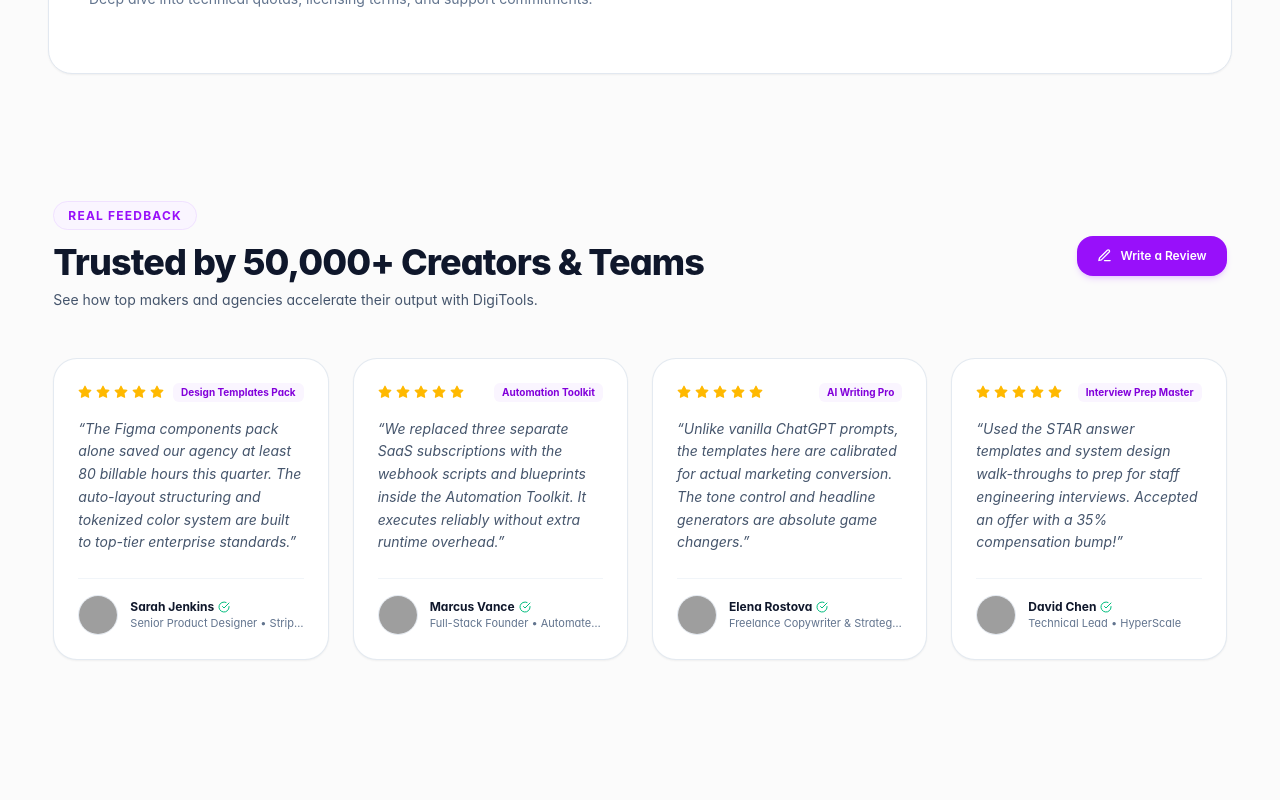
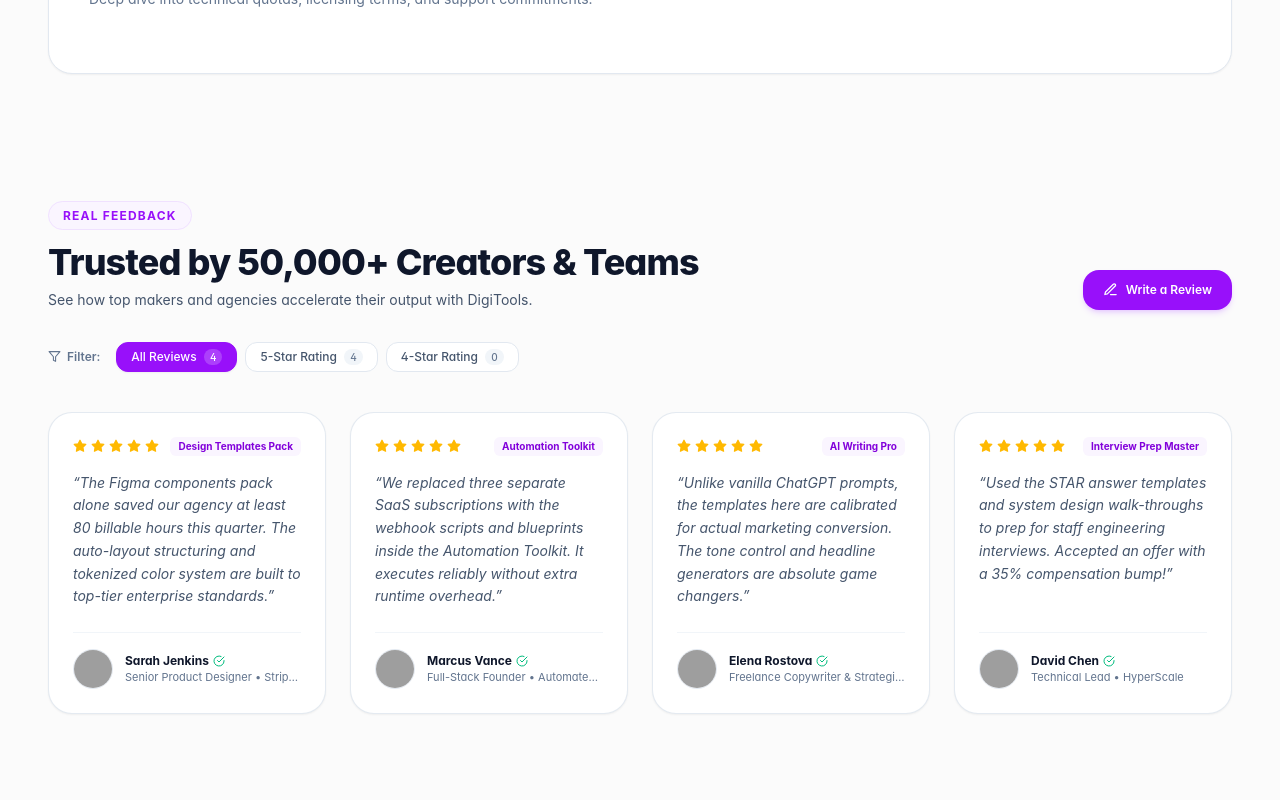
Before and after one commit to ruhul2003/DigiTools-Platform, a Next.js app: page / in a window 1280 px wide. Shown: the part 5220-6020 px from the top of the page. Built offline with nearby package versions, Linux system fonts and the light colour scheme; grey boxes are pictures that could not be loaded.

Commit message:
Enhance testimonials section with local storage review persistence and rating filter pills.

```diff
--- a/src/Components/Testimonials.jsx
+++ b/src/Components/Testimonials.jsx
@@ -1,15 +1,30 @@
 "use client";
 
-import { useState } from "react";
+import { useState, useEffect } from "react";
 import Image from "next/image";
-import { FiStar, FiCheckCircle, FiEdit3, FiX } from "react-icons/fi";
+import { FiStar, FiCheckCircle, FiEdit3, FiX, FiFilter } from "react-icons/fi";
 import { initialTestimonials } from "../data/testimonialsData";
 import { useCart } from "../context/CartContext";
 
 export default function Testimonials() {
   const [reviews, setReviews] = useState(initialTestimonials);
+  const [ratingFilter, setRatingFilter] = useState("all");
   const [showReviewModal, setShowReviewModal] = useState(false);
   const { showToast } = useCart();
+
+  useEffect(() => {
+    try {
+      const saved = localStorage.getItem("digitools_testimonials");
+      if (saved) {
+        const parsed = JSON.parse(saved);
+        if (Array.isArray(parsed) && parsed.length > 0) {
+          setReviews(parsed);
+        }
+      }
+    } catch {
+      // ignore
+    }
+  }, []);
 
   const [formData, setFormData] = useState({
     name: "",
@@ -36,7 +51,14 @@ export default function Testimonials() {
       content: formData.content,
     };
 
-    setReviews([newReview, ...reviews]);
+    const updated = [newReview, ...reviews];
+    setReviews(updated);
+    try {
+      localStorage.setItem("digitools_testimonials", JSON.stringify(updated));
+    } catch {
+      // ignore
+    }
+
     setShowReviewModal(false);
     showToast("Thank you for your feedback! Review published.", "success");
     setFormData({
@@ -49,10 +71,14 @@ export default function Testimonials() {
     });
   };
 
+  const filteredReviews = ratingFilter === "all"
+    ? reviews
+    : reviews.filter((r) => r.rating === Number(ratingFilter));
+
   return (
-    <section id="testimonials" className="py-20 w-11/12 max-w-7xl mx-auto scroll-mt-20">
+    <section id="testimonials" className="py-20 w-full max-w-[1560px] mx-auto px-4 sm:px-8 lg:px-12 scroll-mt-20">
       {/* Header */}
-      <div className="flex flex-col md:flex-row items-center justify-between gap-6 mb-12">
+      <div className="flex flex-col md:flex-row items-start md:items-end justify-between gap-6 mb-8">
         <div>
           <span className="text-xs font-bold uppercase tracking-widest text-purple-600 dark:text-purple-400 bg-purple-50 dark:bg-purple-950/60 px-3.5 py-1.5 rounded-full border border-purple-200/60 dark:border-purple-800/60">
             Real Feedback
@@ -67,15 +93,48 @@ export default function Testimonials() {
 
         <button
           onClick={() => setShowReviewModal(true)}
-          className="inline-flex items-center gap-2 px-5 py-3 rounded-2xl bg-purple-600 hover:bg-purple-700 text-white font-semibold text-xs shadow-md shadow-purple-500/20 active:scale-95 transition-all"
+          className="inline-flex items-center gap-2 px-5 py-3 rounded-2xl bg-purple-600 hover:bg-purple-700 text-white font-semibold text-xs shadow-md shadow-purple-500/20 active:scale-95 transition-all cursor-pointer"
         >
           <FiEdit3 size={15} /> Write a Review
         </button>
       </div>
 
+      {/* Filter Tabs */}
+      <div className="flex items-center gap-2 mb-8 overflow-x-auto pb-2">
+        <span className="text-xs font-semibold text-slate-500 dark:text-slate-400 mr-2 flex items-center gap-1.5 shrink-0">
+          <FiFilter size={13} /> Filter:
+        </span>
+        {[
+          { label: "All Reviews", value: "all", count: reviews.length },
+          { label: "5-Star Rating", value: "5", count: reviews.filter((r) => r.rating === 5).length },
+          { label: "4-Star Rating", value: "4", count: reviews.filter((r) => r.rating === 4).length },
+        ].map((tab) => (
+          <button
+            key={tab.value}
+            onClick={() => setRatingFilter(tab.value)}
+            className={`px-3.5 py-1.5 rounded-xl text-xs font-medium transition-all cursor-pointer shrink-0 border ${
+              ratingFilter === tab.value
+                ? "bg-purple-600 text-white border-purple-600 shadow-xs"
+                : "bg-white dark:bg-slate-900 text-slate-600 dark:text-slate-300 border-slate-200 dark:border-slate-800 hover:border-slate-300 dark:hover:border-slate-700"
+            }`}
+          >
+            {tab.label}{" "}
+            <span
+              className={`text-[10px] ml-1 px-1.5 py-0.5 rounded-full ${
+                ratingFilter === tab.value
+                  ? "bg-white/20 text-white"
+                  : "bg-slate-100 dark:bg-slate-800 text-slate-500"
+              }`}
+            >
+              {tab.count}
+            </span>
+          </button>
+        ))}
+      </div>
+
       {/* Testimonials Cards Grid */}
       <div className="grid grid-cols-1 md:grid-cols-2 lg:grid-cols-4 gap-6">
-        {reviews.map((item) => (
+        {filteredReviews.map((item) => (
           <div
             key={item.id}
             className="rounded-3xl bg-white dark:bg-slate-900 border border-slate-200/90 dark:border-slate-800 p-6 flex flex-col justify-between shadow-xs hover:shadow-xl hover:border-purple-300 dark:hover:border-purple-800 transition-all duration-300"
```
